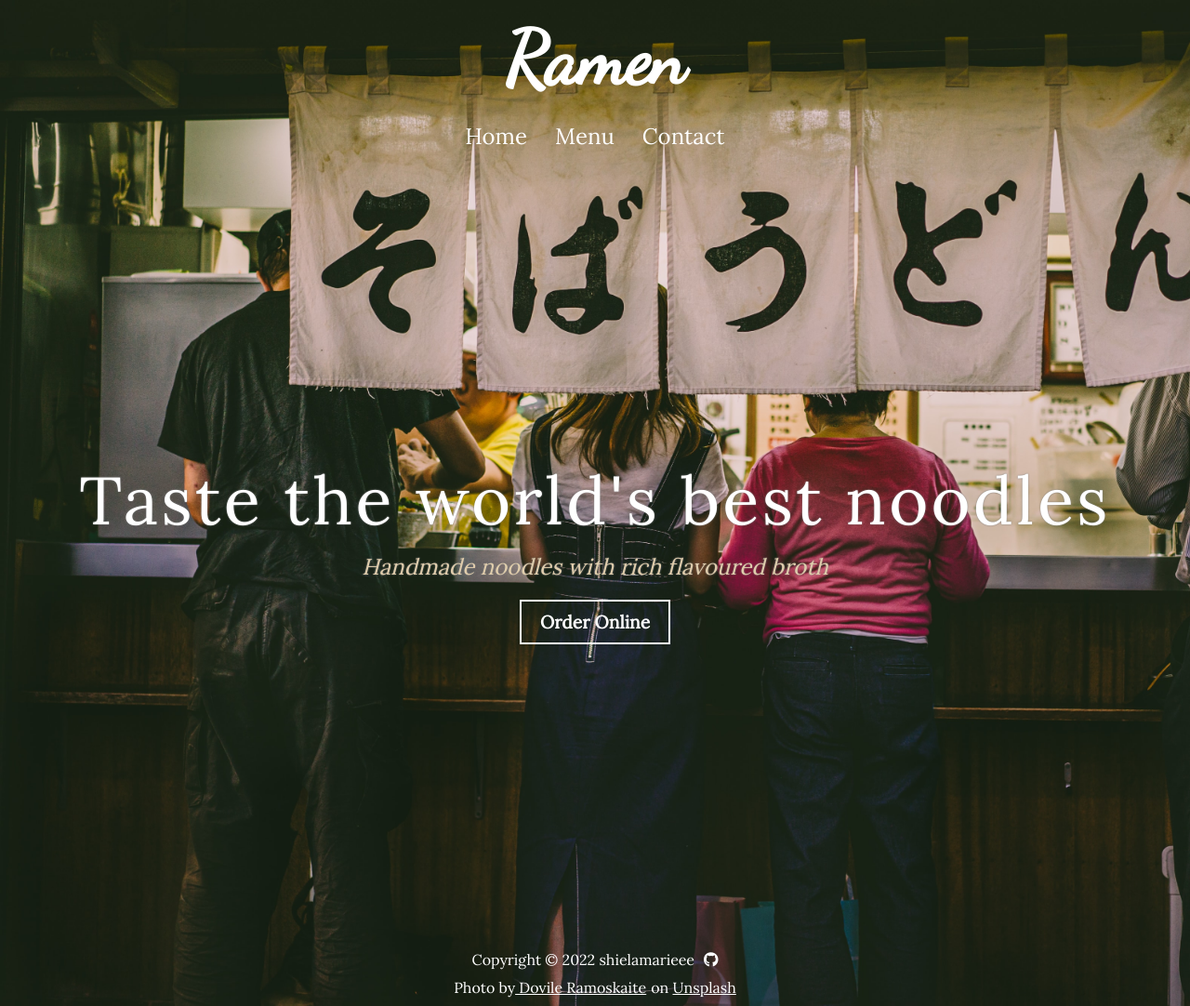
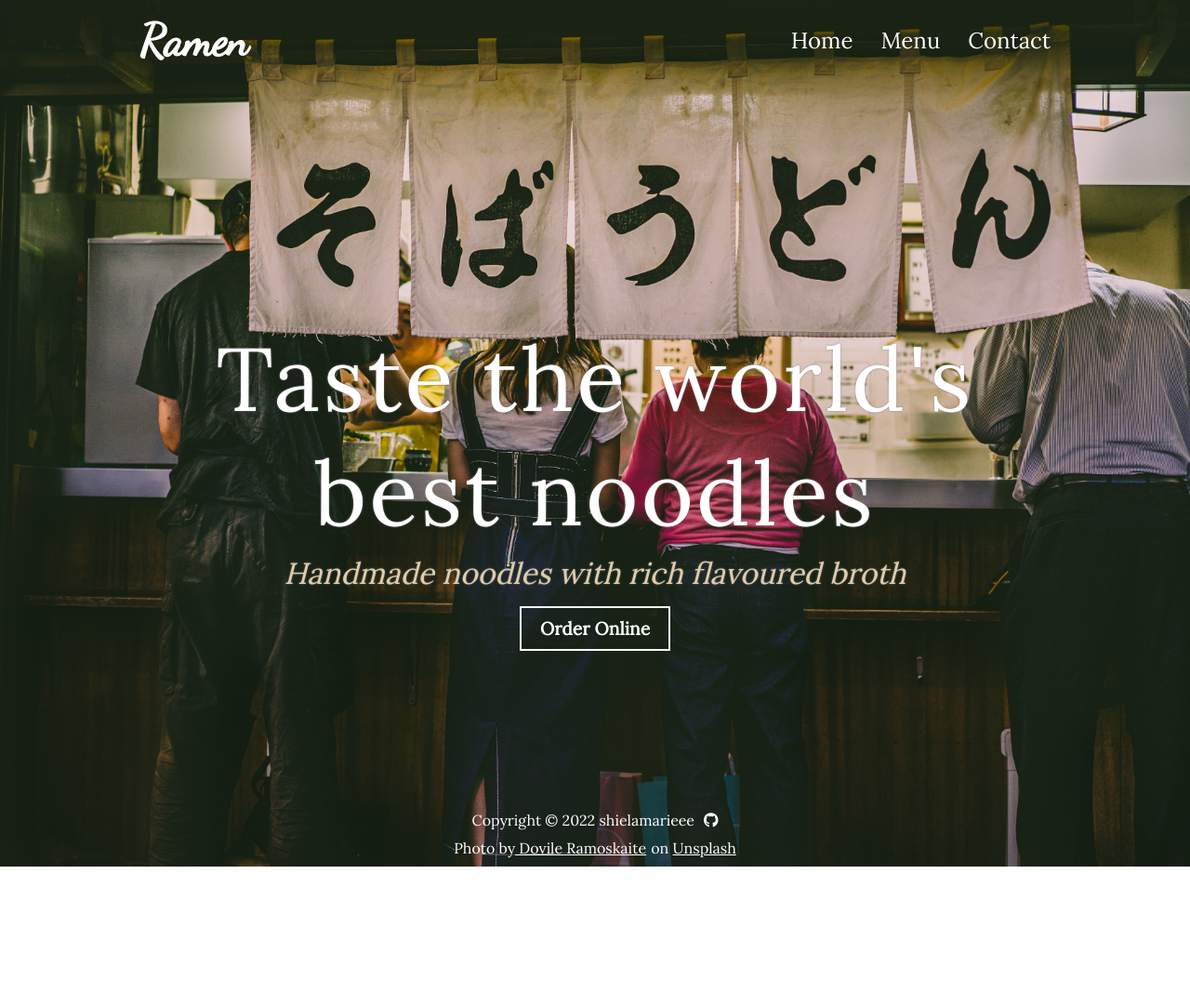
Before and after one commit to shielamarieee/restaurant-page, a website built with webpack: page dist/index.html in a window 1280 px wide. Shown: the whole page at 93% size. After the commit the page ends 932 px from the top, so only its background shows below. Built offline with Linux system fonts and the light colour scheme; a web font is replaced by a local one.

Commit message:
Modify media queries

```diff
--- a/src/style.css
+++ b/src/style.css
@@ -285,70 +285,3 @@ input, textarea {
     justify-content: space-around;
   }
 }
-  @media only screen and (min-width: 768px) {
-    .container {
-      background-size: fill;
-    }
-    .navbar {
-      flex-direction: column;
-      gap: 20px;
-    }
-    .logo {
-      font-size: 5rem;
-    }
-
-
-    /* Main */
-    .container {padding: 0 30px;}
-
-    .main {min-height: 100vh; margin: 30px 0;}
-
-    .tagline {
-      margin-top: 0;
-      width: 100%;
-      justify-content: flex-start;
-      gap: 10px;
-    }
-
-    .tagline h1 {font-size: 4.5rem;}
-
-    .tagline p {font-size: 1.5rem;}
-
-    /* Menu */
-    .menu {
-      flex-direction: column-reverse;
-      justify-content: center;
-      align-items: center;
-      height: 100%;
-    }
-
-    .dishes {
-      width: 50vw;
-      display: flex;
-      text-align: center;
-    }
-
-    .dish-name {margin: 20px 0;}
-
-    .menu-center {
-      display: flex;
-      order: 1;
-    }
-
-    .menu-head {font-size: 3rem;}
-
-    /* Contact */
-    .contact {
-      display: block;
-      height: 100%;
-    }
-
-    .left-side, .right-side {margin-top: 0;}
-
-    .large {font-size: 4rem; text-align: center;}
-
-    .right-side {
-      display: flex;
-      justify-content: space-around;
-  }
-}
```
Also changed, not shown: dist/main.js.
